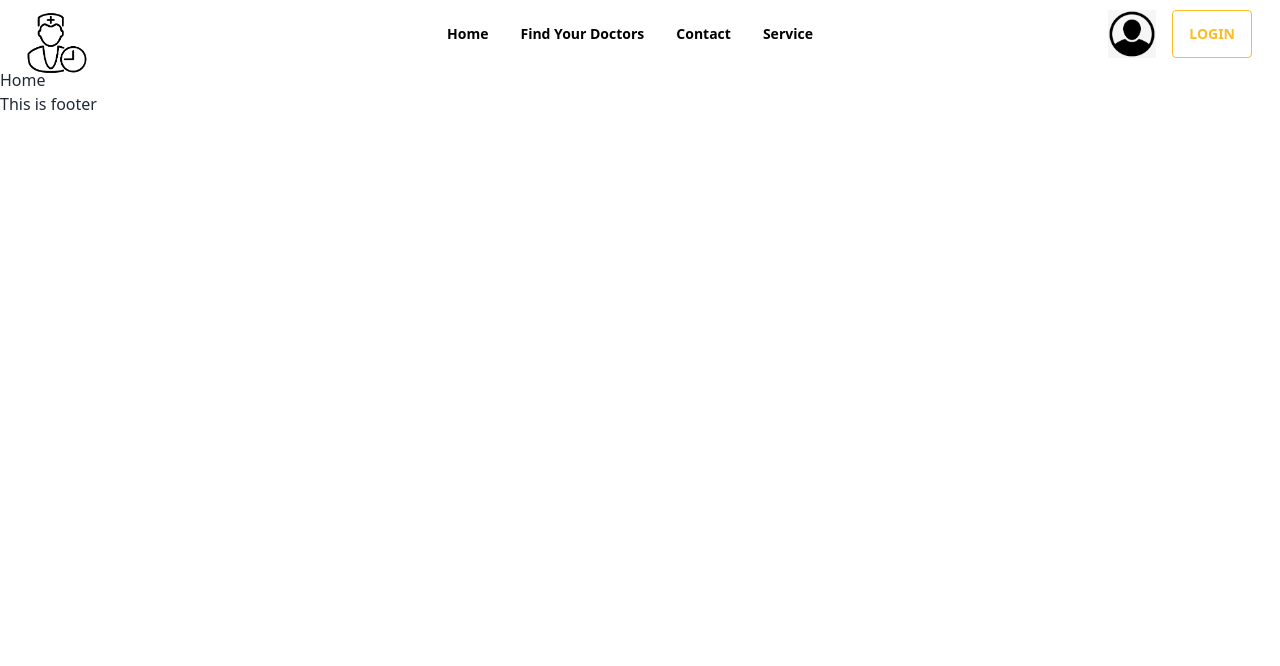
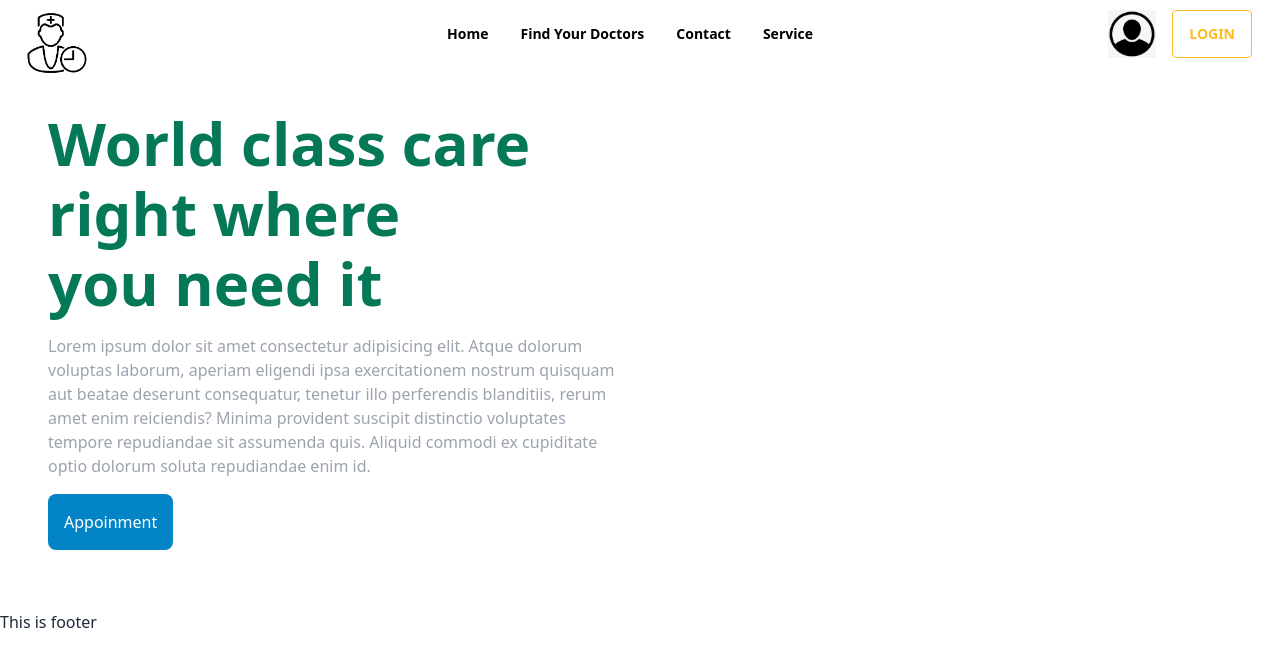
Before and after one commit to Syed-Anwarul-Haque-Piash/doctor-appoinment-client, a React (Vite) app: page / in a window 1280 px wide. Shown: the top 666 px of the page. Built offline with nearby package versions, Linux system fonts and the light colour scheme.

Commit message:
hero section

```diff
--- a/src/pages/Home.jsx
+++ b/src/pages/Home.jsx
@@ -2,7 +2,18 @@ import React from 'react'
 
 const Home = () => {
   return (
-    <div>Home</div>
+    <div className='container mx-auto lg:flex md:flex mt-5 mb-5'>
+      <div className='flex flex-col lg:flex-row gap-4 items-center justify-between'>
+        <div className='mt-5 mb-10 ml-12 '>
+          <div className='lg:w-[576px]'>
+            <h1 className='text-[36px] leading-[46px] text-emerald-700 font-[800] md:text-[60px] md:leading-[70px]'>World class care <br /> right where <br /> you need it</h1>
+            <p className='mt-4 text-gray-400'>Lorem ipsum dolor sit amet consectetur adipisicing elit. Atque dolorum voluptas laborum, aperiam eligendi ipsa exercitationem nostrum quisquam aut beatae deserunt consequatur, tenetur illo perferendis blanditiis, rerum amet enim reiciendis? Minima provident suscipit distinctio voluptates tempore repudiandae sit assumenda quis. Aliquid commodi ex cupiditate optio dolorum soluta repudiandae enim id.</p>
+            <button className='bg-sky-600 text-white mt-4 p-4 rounded-lg'>Appoinment</button>
+          </div>
+        </div>
+      </div>
+
+    </div>
   )
 }
 
```
